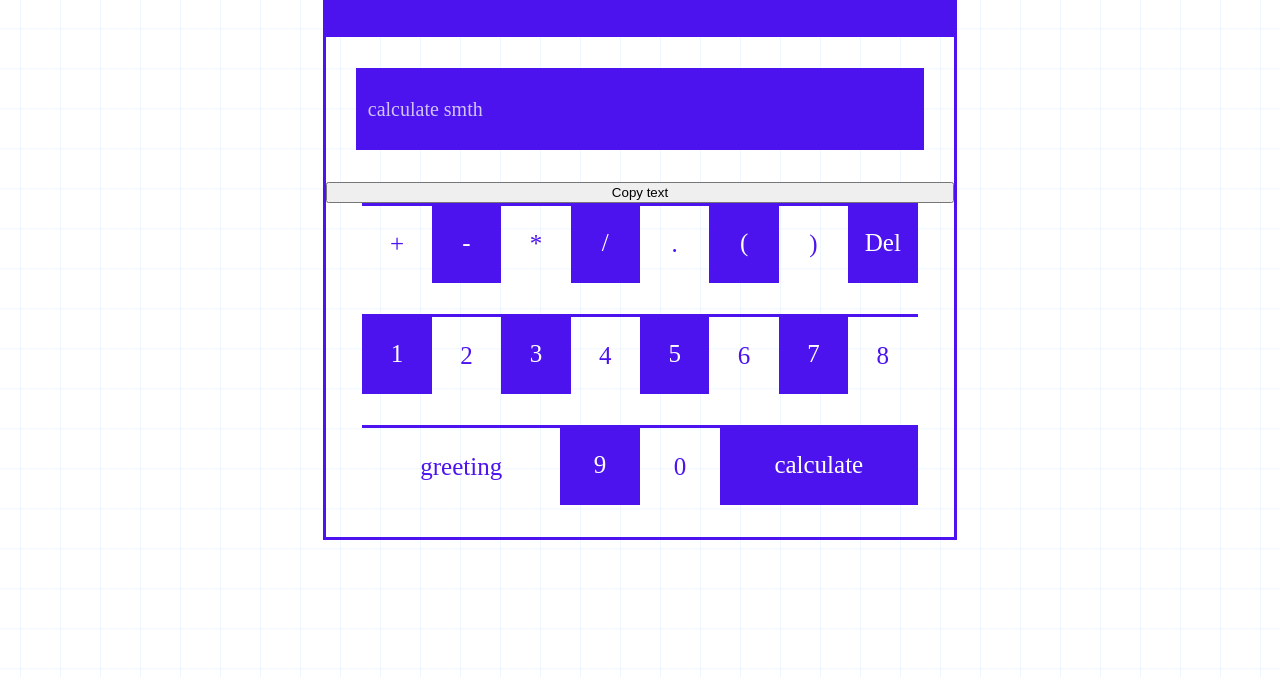
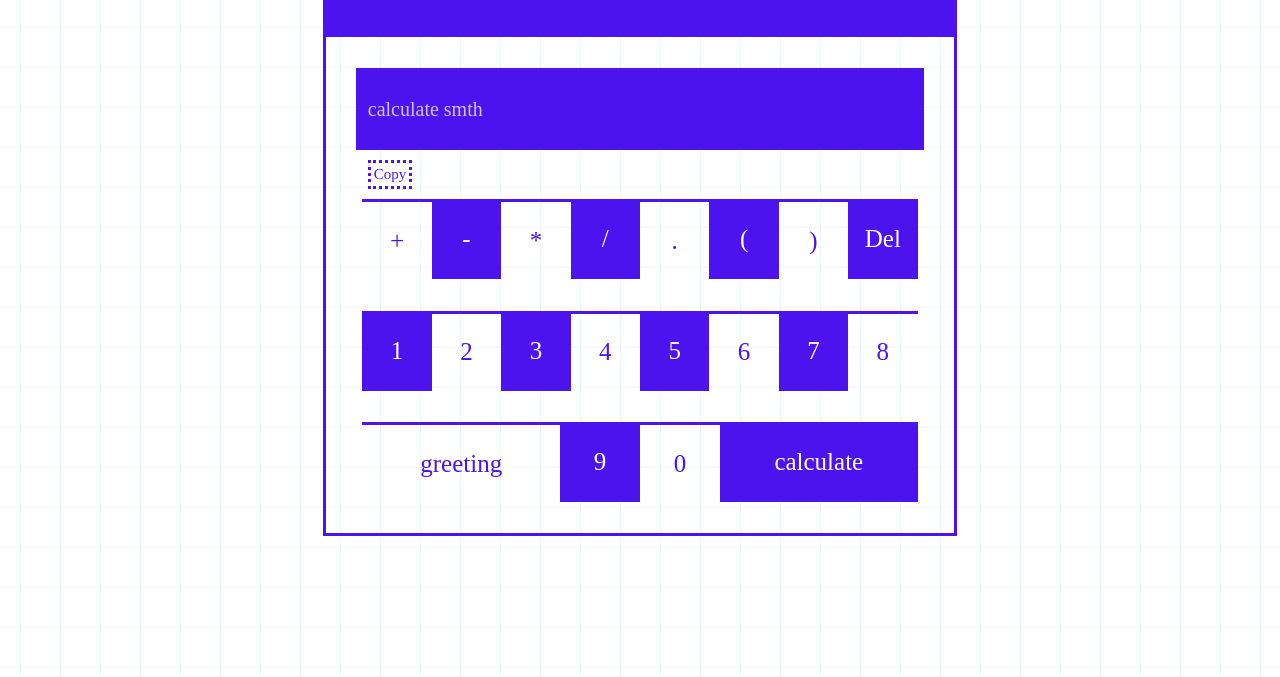
Before and after one commit to jerniimy/calculator, a plain HTML site: page index.html in a window 1280 px wide. Shown: the part 123-800 px from the top of the page. Drawn offline with Linux system fonts and the light colour scheme.

Commit message:
edit copy

```diff
--- a/index.html
+++ b/index.html
@@ -9,7 +9,7 @@
   <p class="titul">arithmometer!!</p>
   <div class="grid container">
   <input type="text" id="expression" / autofocus placeholder="calculate smth">
-	<button onclick="copyFunction()">Copy text</button>
+	<button class="copy" onclick="copyFunction()">Copy</button>
   <div class="operators buttons">
       <input type="button" class="operator button white plus" value="+" onclick="inputExp('+')" />
       <input type="button" class="operator button blue minus" value="-" onclick="inputExp('-')" />
--- a/styles.css
+++ b/styles.css
@@ -46,7 +46,7 @@ body {
   right: 0;
   margin: auto;
   margin-top: 5%;
-  margin-bottom: 5%;
+  margin-bottom: 0;
   text-indent: 10px;
   font-family: "Kharkiv Tone";
   color: #fff;
@@ -59,6 +59,20 @@ body {
 :focus {
     outline: 0;
     border: 0;
+}
+.copy {
+  display: flex;
+  width: min-content;
+  background: #fff;
+  align-items: center;
+  border: 3px #4C13EE dotted;
+  padding: 3px;
+  margin: 10px;
+  margin-left: calc(10px + 5%);
+  font-size: 15px;
+  font-family: "Kharkiv Tone";
+  color: #4C13EE;
+  cursor: pointer;
 }
 .buttons {
   display: inline-flex;
@@ -79,6 +93,7 @@ body {
   height: max-content;
   height: 80px;
   flex: 1 1 80px;
+  cursor: pointer;
 }
 .white {
   background: 0;
```
